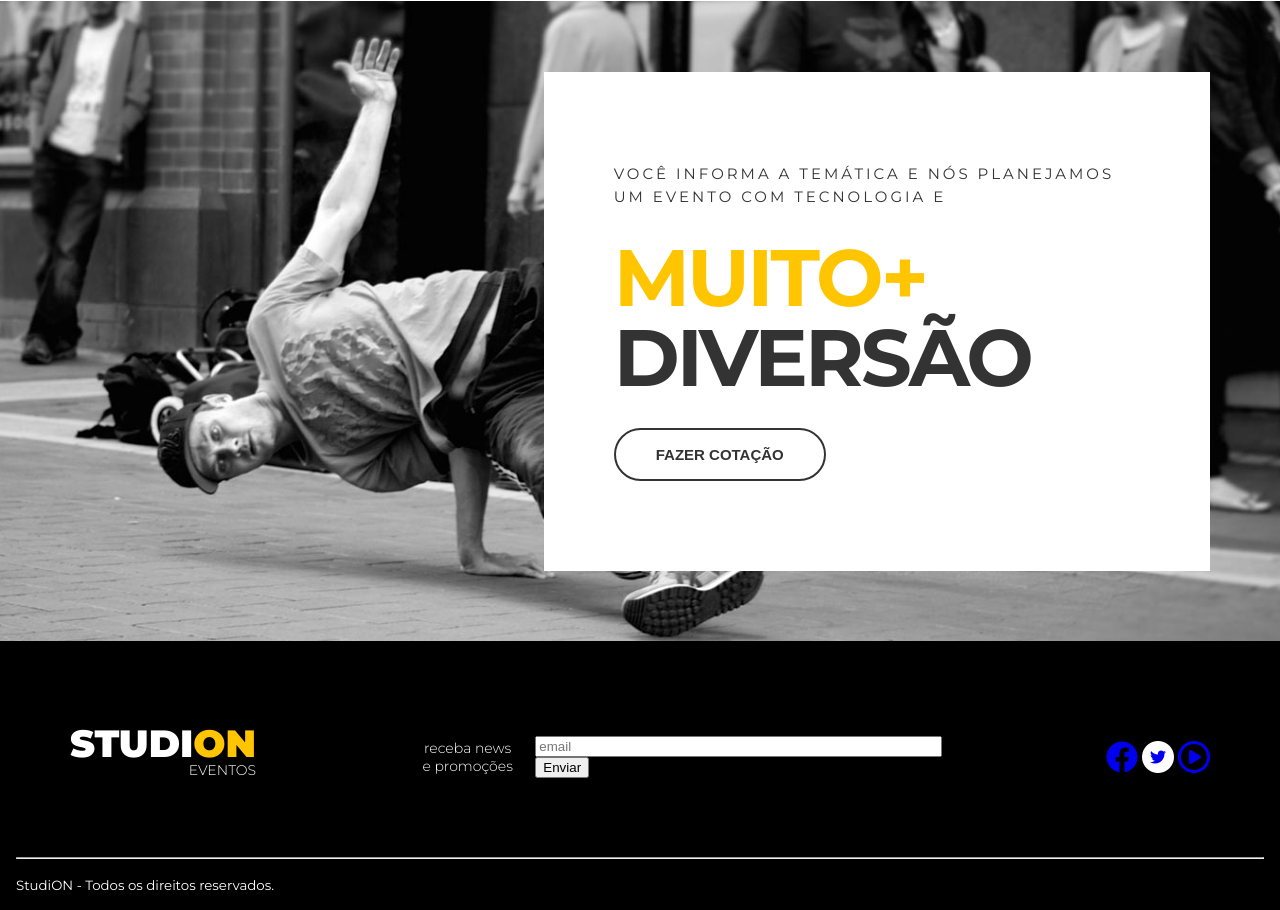
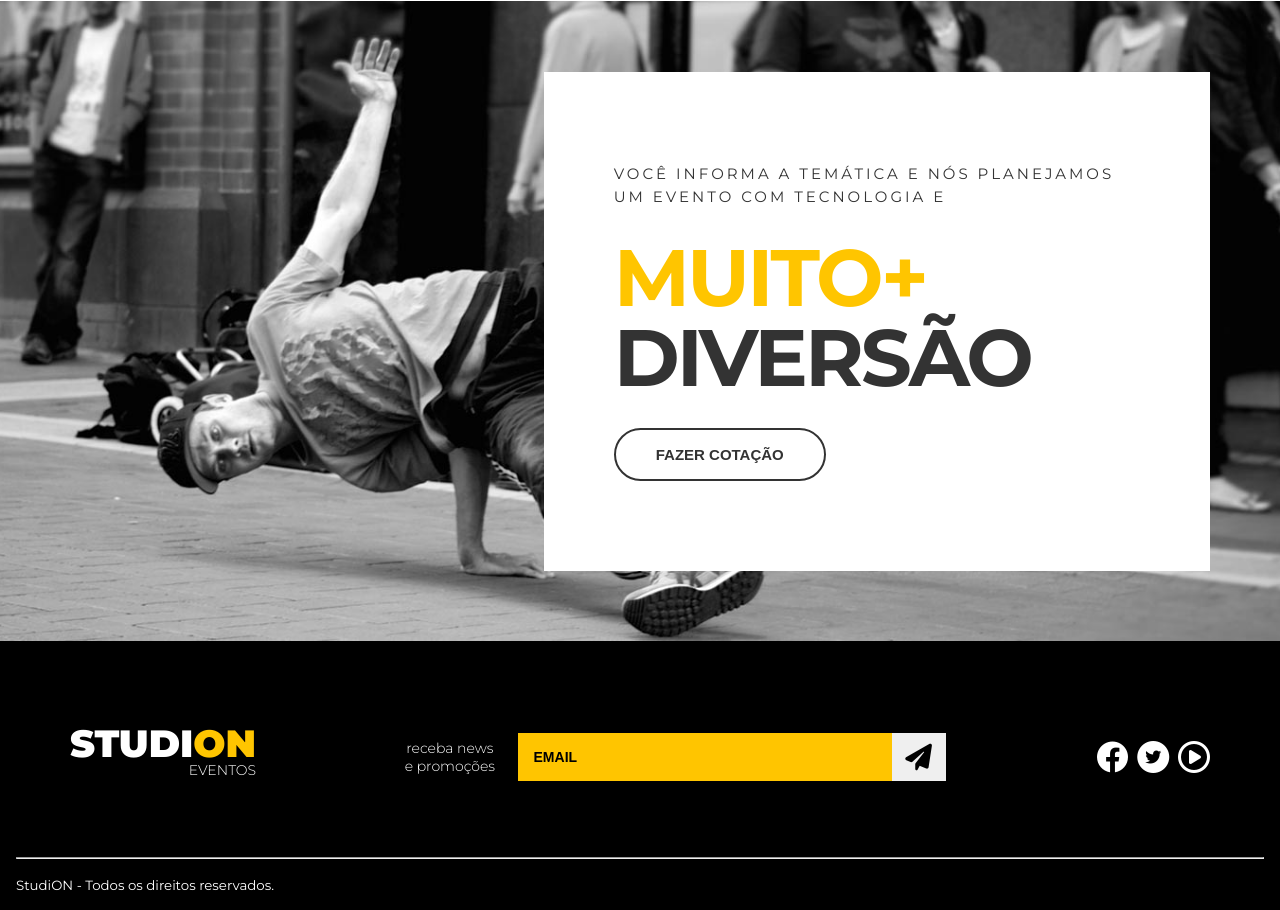
Before and after one commit to cristian-sbardelotto/studion, a website: page src/index.html in a window 1280 px wide. Shown: the part 1487-2397 px from the top of the page. Drawn offline with Linux system fonts and the light colour scheme.

Commit message:
feat(footer): addding the lasts styles of the structure

```diff
--- a/src/index.html
+++ b/src/index.html
@@ -125,10 +125,12 @@
       <h2 class="logo-studion">Studi<span class="copy--primary">on</span><span class="logo-studion__subtitle">Eventos</span></h2>
       <form class="footer__form">
         <label for="email">receba news e promoções</label>
-        <fieldset>
+        <div class="footer__email">
           <input id="email" type="email" placeholder="email" />
-          <button type="submit">Enviar</button>
-        </fieldset>
+          <button type="submit">
+            <i class="fa-solid fa-paper-plane fa-2x"></i>
+          </button>
+        </div>
       </form>
       <ul class="footer__social">
         <li>
--- a/src/style.css
+++ b/src/style.css
@@ -43,7 +43,8 @@ ul {
     top: 0;
     left: 0;
     width: 100%;
-  background-color: #000; /* vermelho / verde / azul / transparência - 0 - F */
+    background-color: #000;
+    /* vermelho / verde / azul / transparência - 0 - F */
     color: #fff;
 }
 
@@ -80,7 +81,8 @@ ul {
 .logo-studion {
     font-size: 2.375rem;
     font-weight: 900;
-  line-height: 1ch; /* relativa ao tamanho da altura do glifo 0 da fonte */
+    line-height: 1ch;
+    /* relativa ao tamanho da altura do glifo 0 da fonte */
     text-transform: uppercase;
     text-align: right;
 }
@@ -218,7 +220,8 @@ ul {
 .btn--institutional:hover {
     color: var(--color-copy);
     background: unset;
-  box-shadow: 0 1rem 1rem #0006;  /*  x, y, blur, color  */
+    box-shadow: 0 1rem 1rem #0006;
+    /*  x, y, blur, color  */
 }
 
 .quote {
@@ -279,7 +282,7 @@ ul {
     display: grid;
     grid-template-columns: repeat(3, auto);
     align-items: center;
-  padding: 5.25rem 0 3.75rem 0 ;
+    padding: 5.25rem 0 3.75rem 0;
 }
 
 .footer .logo-studion {
@@ -297,20 +300,57 @@ ul {
     grid-template-columns: 9ch auto;
     gap: 1.25rem;
 }
+
 .footer__form label {
     font-size: .875rem;
     font-weight: 300;
     text-align: center;
 }
-.footer__form fieldset {
-  border: unset;
-  margin: 0;
-  padding: 0;
+
+.footer__email {
+    display: grid;
+    grid-template-columns: auto 3.375rem;
     width: 100%;
 }
+
 .footer__form input {
     width: 100%;
+    background-color: var(--color-primary);
+    border: unset;
+    padding: 1rem;
+    font-size: .875rem;
+    font-weight: 700;
+    text-transform: uppercase;
+    color: #000;
+}
+.footer__form input::placeholder {
+    color: #000;
+}
+.footer__form input:focus {
+    outline: unset;
+}
+.footer__email button {
+    cursor: pointer;
+    border: unset;
+    height: 100%;
+    transition: 0.3s all ease;
+}
+.footer__email button:hover {
+    color: #fff;
+    background-color: var(--color-copy);
 }
 .footer__social {
     justify-self: end;
 }
+.footer__social a,
+.footer__social a:visited,
+.footer__social a:active {
+    text-decoration: none;
+    color: #fff;
+    margin-left: 0.3rem;
+}
+.footer__social a .fa-twitter,
+.footer__social a .fa-twitter:visited,
+.footer__social a .fa-twitter:active {
+    color: #000;
+}
```
Lines whose indentation alone changed are shown as unchanged.
